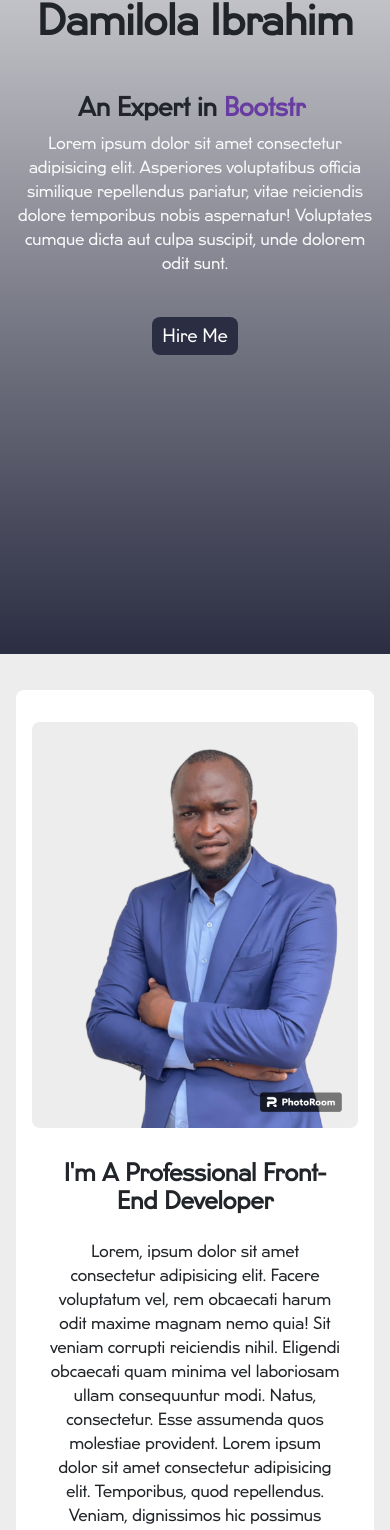
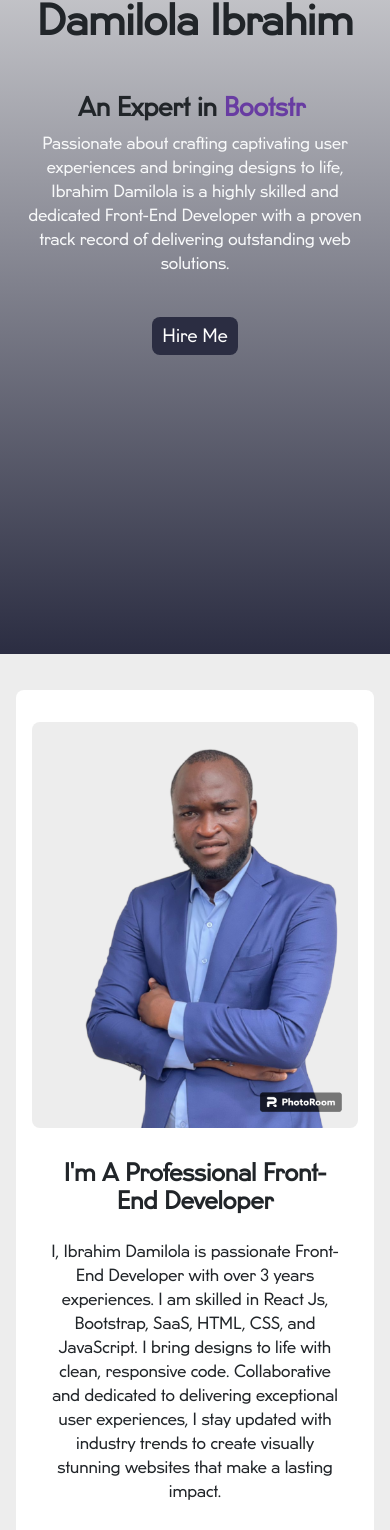
Before and after one commit to doiayokanmi/Dev-Damilola, a React (Vite) app: page / in a window 390 px wide. Shown: the part 190-1720 px from the top of the page. Built offline with nearby package versions, Linux system fonts and the light colour scheme.

Commit message:
responsive done

```diff
--- a/src/assets/components/About.jsx
+++ b/src/assets/components/About.jsx
@@ -12,18 +12,11 @@ const About = () => {
             <h3 className="mb-4">I&#39;m A Professional Front-End Developer</h3>
 
             <p className="mb-5">
-              Lorem, ipsum dolor sit amet consectetur adipisicing elit. Facere
-              voluptatum vel, rem obcaecati harum odit maxime magnam nemo quia!
-              Sit veniam corrupti reiciendis nihil. Eligendi obcaecati quam
-              minima vel laboriosam ullam consequuntur modi. Natus, consectetur.
-              Esse assumenda quos molestiae provident. Lorem ipsum dolor sit
-              amet consectetur adipisicing elit. Temporibus, quod repellendus.
-              Veniam, dignissimos hic possimus maiores soluta totam placeat.
-              Illo!
+            I, Ibrahim Damilola is passionate Front-End Developer with over 3 years experiences. I am skilled in React Js, Bootstrap, SaaS, HTML, CSS, and JavaScript. I bring designs to life with clean, responsive code. Collaborative and dedicated to delivering exceptional user experiences, I stay updated with industry trends to create visually stunning websites that make a lasting impact.
             </p>
 
             <div>
-              <a href="" className="linkBtn me-4">Contact Me</a>
+              <a href="" className="linkBtn me-2">Contact Me</a>
               <a href="" className="linkBtn" id="downloadBtn">Download CV</a>
             </div>
           </div>
--- a/src/assets/components/Header.jsx
+++ b/src/assets/components/Header.jsx
@@ -126,10 +126,7 @@ const Header = () => {
             </h2>
 
             <p className="mb-5 text-light">
-              Lorem ipsum dolor sit amet consectetur adipisicing elit.
-              Asperiores voluptatibus officia similique repellendus pariatur,
-              vitae reiciendis dolore temporibus nobis aspernatur! Voluptates
-              cumque dicta aut culpa suscipit, unde dolorem odit sunt.
+            Passionate about crafting captivating user experiences and bringing designs to life, Ibrahim Damilola is a highly skilled and dedicated Front-End Developer with a proven track record of delivering outstanding web solutions.
             </p>
 
             <a href="" className="linkBtn mt-5">
```
